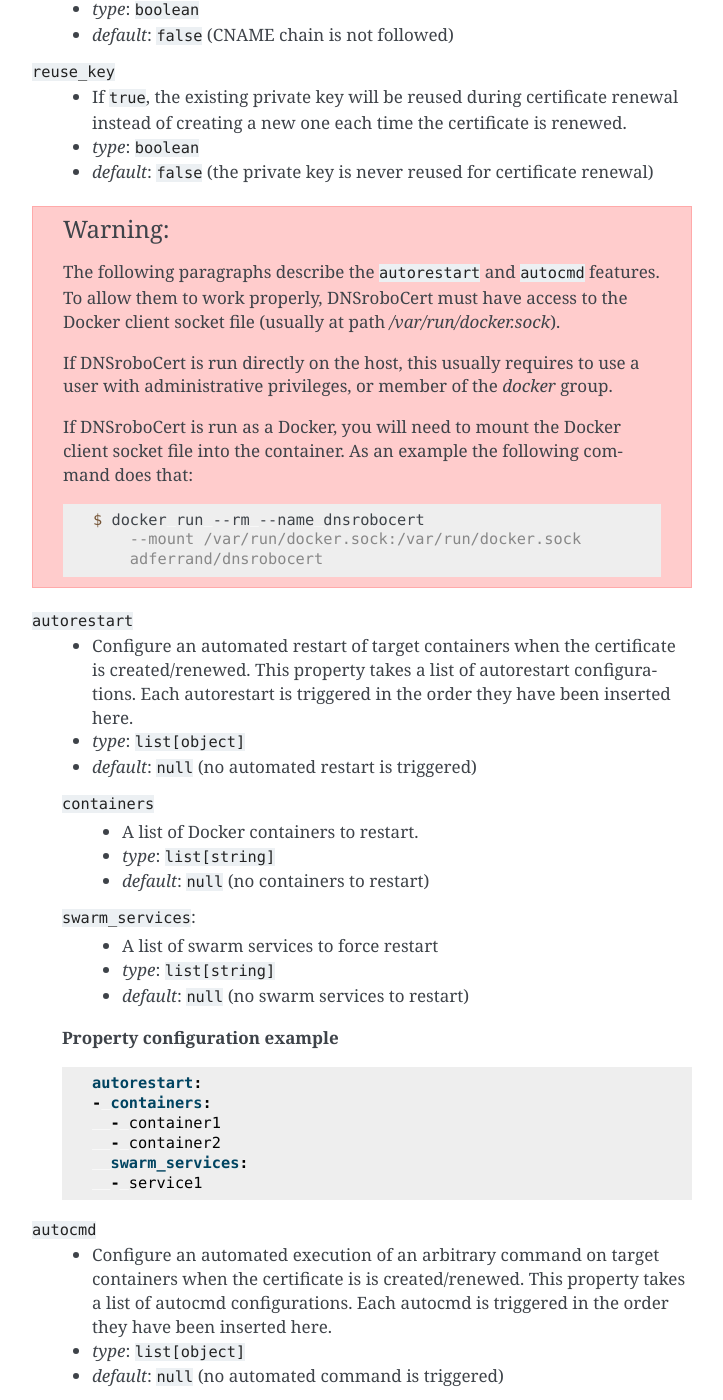
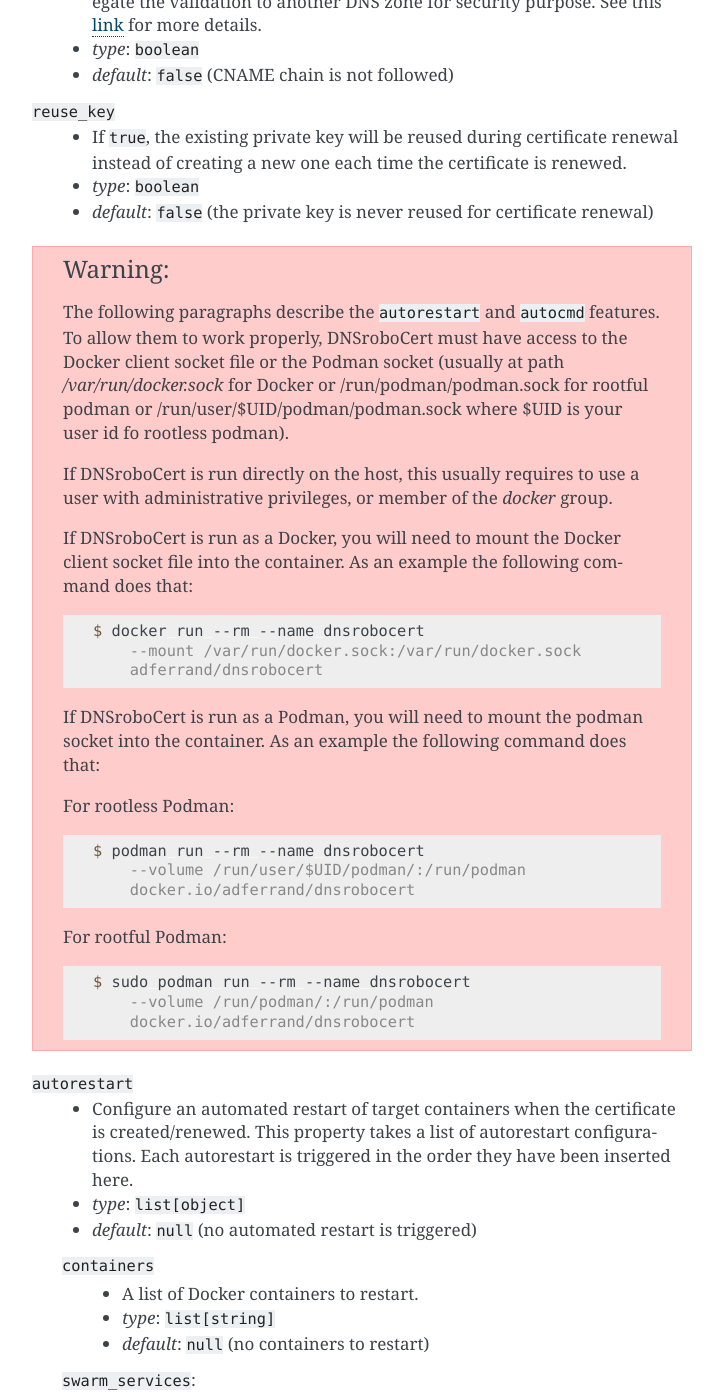
Before and after one commit to adferrand/dnsrobocert, a Sphinx documentation site: the page built from docs/configuration_reference.rst, in a window 1280 px wide and 1400 px high, scrolled down 6912 px. Shown: the whole window, without its empty margins (388-1111 px from the left). Built offline with Sphinx 7.4.7, drawn with Linux system fonts in a browser that asks for light colours; some of the changed text lies outside the part shown.

Commit message:
Added the functionality to restart podman container (#551)
* added podman install in Dockerfile

* added podman_container to the config schema

* added the restart logic for podman

* when restart podman container, use podman command

* Added the install of overlayfs to dockerfile

* change order of installation for podman

* added volume to not have overlay on overlay

* added the remote flag

* removed unneded instruction

* added the podman restart functionality

```diff
--- a/docs/configuration_reference.rst
+++ b/docs/configuration_reference.rst
@@ -305,7 +307,7 @@ be defined in each relevant certificate configuration.
 .. warning::
 
     The following paragraphs describe the ``autorestart`` and ``autocmd`` features. To allow them to work properly,
-    DNSroboCert must have access to the Docker client socket file (usually at path `/var/run/docker.sock`).
+    DNSroboCert must have access to the Docker client socket file or the Podman socket (usually at path `/var/run/docker.sock` for Docker or /run/podman/podman.sock for rootful podman or /run/user/$UID/podman/podman.sock where $UID is your user id fo rootless podman).
 
     If DNSroboCert is run directly on the host, this usually requires to use a user with administrative privileges,
     or member of the `docker` group.
@@ -318,6 +320,25 @@ be defined in each relevant certificate configuration.
         $ docker run --rm --name dnsrobocert
             --mount /var/run/docker.sock:/var/run/docker.sock
             adferrand/dnsrobocert
+
+    If DNSroboCert is run as a Podman, you will need to mount the podman socket into the container.
+    As an example the following command does that:
+
+    For rootless Podman:
+
+    .. code-block:: console
+
+        $ podman run --rm --name dnsrobocert
+            --volume /run/user/$UID/podman/:/run/podman
+            docker.io/adferrand/dnsrobocert
+
+    For rootful Podman:
+
+    .. code-block:: console
+
+        $ sudo podman run --rm --name dnsrobocert
+            --volume /run/podman/:/run/podman
+            docker.io/adferrand/dnsrobocert
 
 ``autorestart``
     * Configure an automated restart of target containers when the certificate is created/renewed. This
--- a/docs/user_guide.rst
+++ b/docs/user_guide.rst
@@ -103,6 +103,10 @@ Finally you can run this typical command for the desired version (eg. 3.0.0):
         adferrand/dnsrobocert:3.0.0
 
 The Docker container will continue to run in the foreground. To stop it, press CTRL+C.
+
+.. note::
+
+    DNSroboCert also work on Podman
 
 Configuration
 =============
--- a/src/dnsrobocert/schema.yml
+++ b/src/dnsrobocert/schema.yml
@@ -97,6 +97,10 @@ properties:
                 type: array
                 items:
                   type: string
+              podman_containers:
+                type: array
+                items:
+                  type: string
           additionalProperties: false
         autocmd:
           type: array
```
Also changed, not shown: other parts of docs/configuration_reference.rst (+2 -0 lines), 2 other files.
